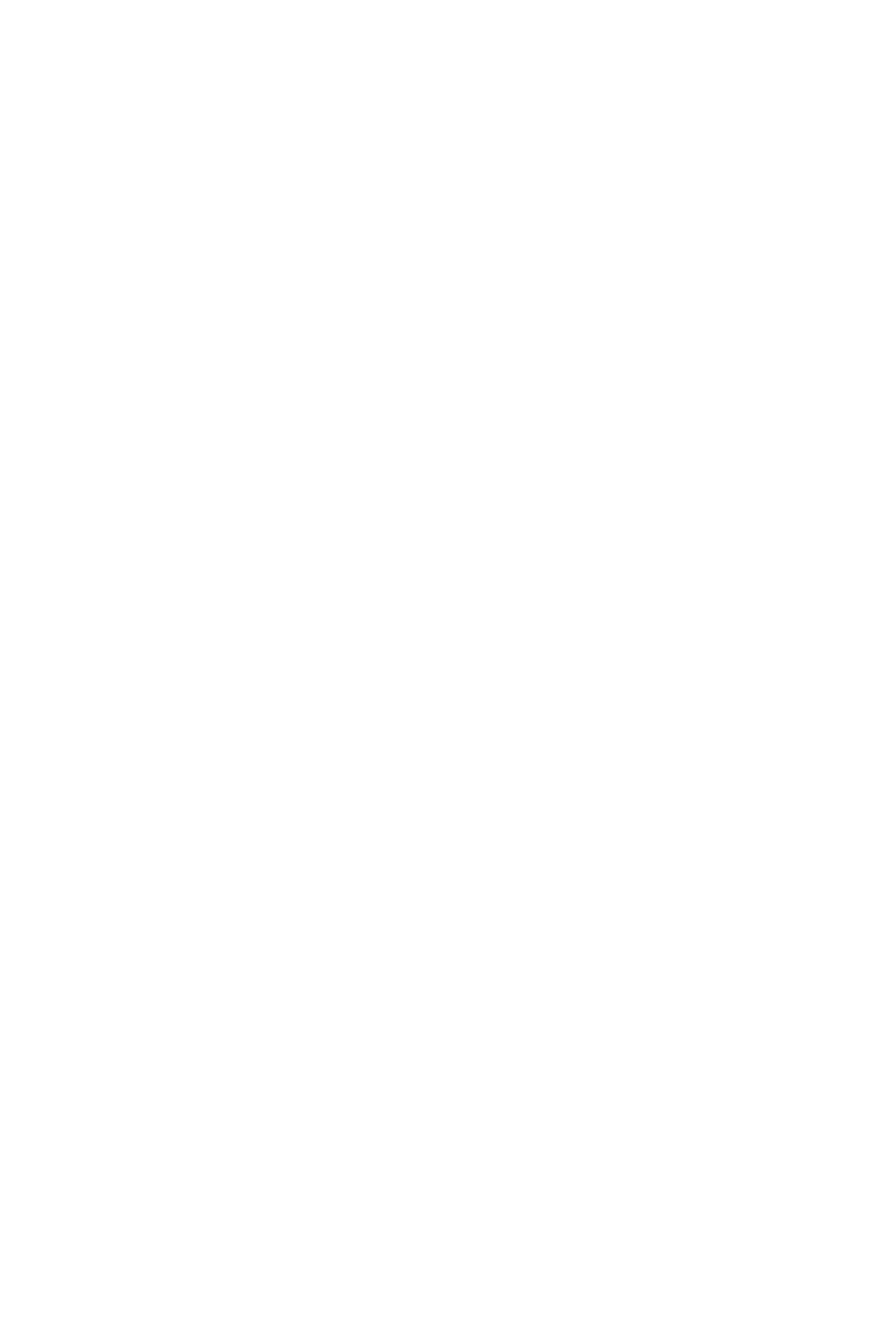
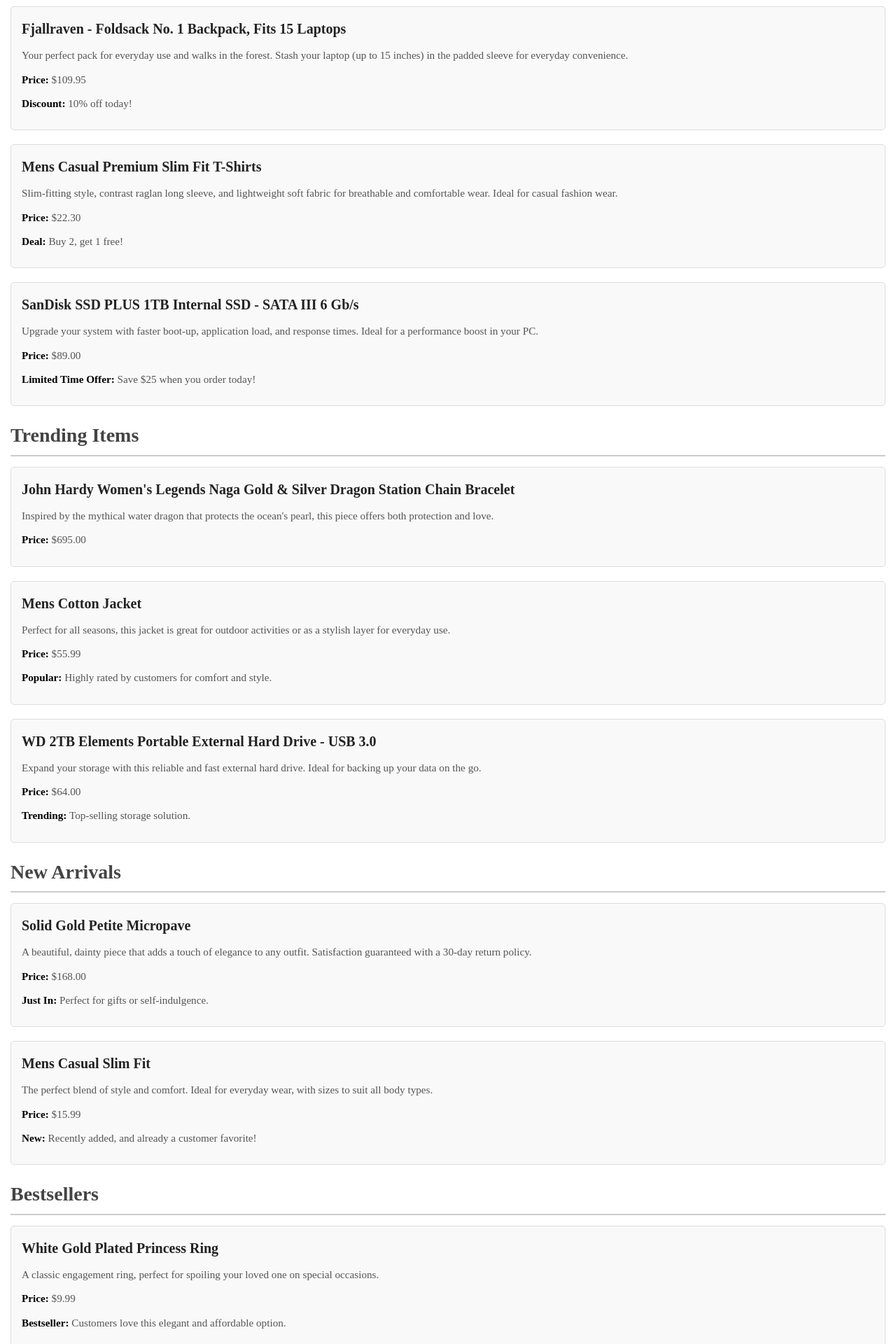
Before and after one commit to tcollm/react-shopping-cart, a React (Vite) app: page / in a window 1280 px wide. Shown: the part 180-2100 px from the top of the page at 70% size. Before the commit the page ends 800 px from the top, so only its background shows below. Built offline with nearby package versions, Linux system fonts and the light colour scheme.

Commit message:
feat: create filler content for home page (App.jsx)

```diff
--- a/src/App.css
+++ b/src/App.css
@@ -1,3 +1,4 @@
+/* Global Styles */
 *,
 *::before,
 *::after {
@@ -9,14 +10,61 @@
 body {
   margin: 0;
   padding: 0;
+  line-height: 1.6;
 }
 
 h1 {
   font-size: 2.25rem;
+  color: #333;
 }
 
 .body {
   position: relative;
   padding-top: 45px;
   padding-left: 15px;
+  padding-right: 15px;
 }
+
+/* Section Titles */
+.body h2 {
+  font-size: 1.75rem;
+  margin-bottom: 15px;
+  color: #444;
+  border-bottom: 2px solid #ccc;
+  padding-bottom: 5px;
+  margin-top: 20px;
+}
+
+/* Item Cards */
+.body section > div {
+  background-color: #f9f9f9;
+  border: 1px solid #ddd;
+  border-radius: 5px;
+  padding: 15px;
+  margin-bottom: 20px;
+  transition: box-shadow 0.3s ease;
+}
+
+.body section > div:hover {
+  box-shadow: 0 2px 10px rgba(0, 0, 0, 0.1);
+}
+
+/* Item Titles */
+.body h3 {
+  font-size: 1.25rem;
+  color: #222;
+  margin-bottom: 10px;
+}
+
+/* Item Descriptions */
+.body p {
+  font-size: 0.95rem;
+  color: #555;
+  margin-bottom: 10px;
+}
+
+/* Item Prices */
+.body p strong {
+  font-weight: bold;
+  color: #000;
+}
--- a/src/App.jsx
+++ b/src/App.jsx
@@ -1,5 +1,7 @@
 import "./App.css";
 import NavBar from "./components/NavBar/NavBar";
+
+// TODO: cache items so that they can be loaded in both Home and Shopping Pages
 
 function App() {
   return (
@@ -7,6 +9,162 @@
       <NavBar />
       <section className="body">
         <h1>Home</h1>
+
+        {/* Today's Deals */}
+        <section>
+          <h2>Today&#39;s Deals</h2>
+          <div>
+            <h3>Fjallraven - Foldsack No. 1 Backpack, Fits 15 Laptops</h3>
+            <p>
+              Your perfect pack for everyday use and walks in the forest. Stash
+              your laptop (up to 15 inches) in the padded sleeve for everyday
+              convenience.
+            </p>
+            <p>
+              <strong>Price:</strong> $109.95
+            </p>
+            <p>
+              <strong>Discount:</strong> 10% off today!
+            </p>
+          </div>
+          <div>
+            <h3>Mens Casual Premium Slim Fit T-Shirts</h3>
+            <p>
+              Slim-fitting style, contrast raglan long sleeve, and lightweight
+              soft fabric for breathable and comfortable wear. Ideal for casual
+              fashion wear.
+            </p>
+            <p>
+              <strong>Price:</strong> $22.30
+            </p>
+            <p>
+              <strong>Deal:</strong> Buy 2, get 1 free!
+            </p>
+          </div>
+          <div>
+            <h3>SanDisk SSD PLUS 1TB Internal SSD - SATA III 6 Gb/s</h3>
+            <p>
+              Upgrade your system with faster boot-up, application load, and
+              response times. Ideal for a performance boost in your PC.
+            </p>
+            <p>
+              <strong>Price:</strong> $89.00
+            </p>
+            <p>
+              <strong>Limited Time Offer:</strong> Save $25 when you order
+              today!
+            </p>
+          </div>
+        </section>
+
+        {/* Trending Items */}
+        <section>
+          <h2>Trending Items</h2>
+          <div>
+            <h3>
+              John Hardy Women&#39;s Legends Naga Gold & Silver Dragon Station
+              Chain Bracelet
+            </h3>
+            <p>
+              Inspired by the mythical water dragon that protects the
+              ocean&#39;s pearl, this piece offers both protection and love.
+            </p>
+            <p>
+              <strong>Price:</strong> $695.00
+            </p>
+          </div>
+          <div>
+            <h3>Mens Cotton Jacket</h3>
+            <p>
+              Perfect for all seasons, this jacket is great for outdoor
+              activities or as a stylish layer for everyday use.
+            </p>
+            <p>
+              <strong>Price:</strong> $55.99
+            </p>
+            <p>
+              <strong>Popular:</strong> Highly rated by customers for comfort
+              and style.
+            </p>
+          </div>
+          <div>
+            <h3>WD 2TB Elements Portable External Hard Drive - USB 3.0</h3>
+            <p>
+              Expand your storage with this reliable and fast external hard
+              drive. Ideal for backing up your data on the go.
+            </p>
+            <p>
+              <strong>Price:</strong> $64.00
+            </p>
+            <p>
+              <strong>Trending:</strong> Top-selling storage solution.
+            </p>
+          </div>
+        </section>
+
+        {/* New Arrivals */}
+        <section>
+          <h2>New Arrivals</h2>
+          <div>
+            <h3>Solid Gold Petite Micropave</h3>
+            <p>
+              A beautiful, dainty piece that adds a touch of elegance to any
+              outfit. Satisfaction guaranteed with a 30-day return policy.
+            </p>
+            <p>
+              <strong>Price:</strong> $168.00
+            </p>
+            <p>
+              <strong>Just In:</strong> Perfect for gifts or self-indulgence.
+            </p>
+          </div>
+          <div>
+            <h3>Mens Casual Slim Fit</h3>
+            <p>
+              The perfect blend of style and comfort. Ideal for everyday wear,
+              with sizes to suit all body types.
+            </p>
+            <p>
+              <strong>Price:</strong> $15.99
+            </p>
+            <p>
+              <strong>New:</strong> Recently added, and already a customer
+              favorite!
+            </p>
+          </div>
+        </section>
+
+        {/* Bestsellers */}
+        <section>
+          <h2>Bestsellers</h2>
+          <div>
+            <h3>White Gold Plated Princess Ring</h3>
+            <p>
+              A classic engagement ring, perfect for spoiling your loved one on
+              special occasions.
+            </p>
+            <p>
+              <strong>Price:</strong> $9.99
+            </p>
+            <p>
+              <strong>Bestseller:</strong> Customers love this elegant and
+              affordable option.
+            </p>
+          </div>
+          <div>
+            <h3>Pierced Owl Rose Gold Plated Stainless Steel Double</h3>
+            <p>
+              Stylish and durable, these earrings are perfect for everyday wear
+              or as a gift.
+            </p>
+            <p>
+              <strong>Price:</strong> $10.99
+            </p>
+            <p>
+              <strong>Hot Item:</strong> Trending among fashion enthusiasts.
+            </p>
+          </div>
+        </section>
       </section>
     </>
   );
--- a/src/components/ItemsList/useFetchItems.js
+++ b/src/components/ItemsList/useFetchItems.js
@@ -5,7 +5,7 @@
   const [error, setError] = useState(null);
 
   useEffect(() => {
-    fetch("https://fakestoreapi.com/products?limit=10").then((res) =>
+    fetch("https://fakestoreapi.com/products?limit=19").then((res) =>
       res
         .json()
         .then((data) => setItems(data))
```
